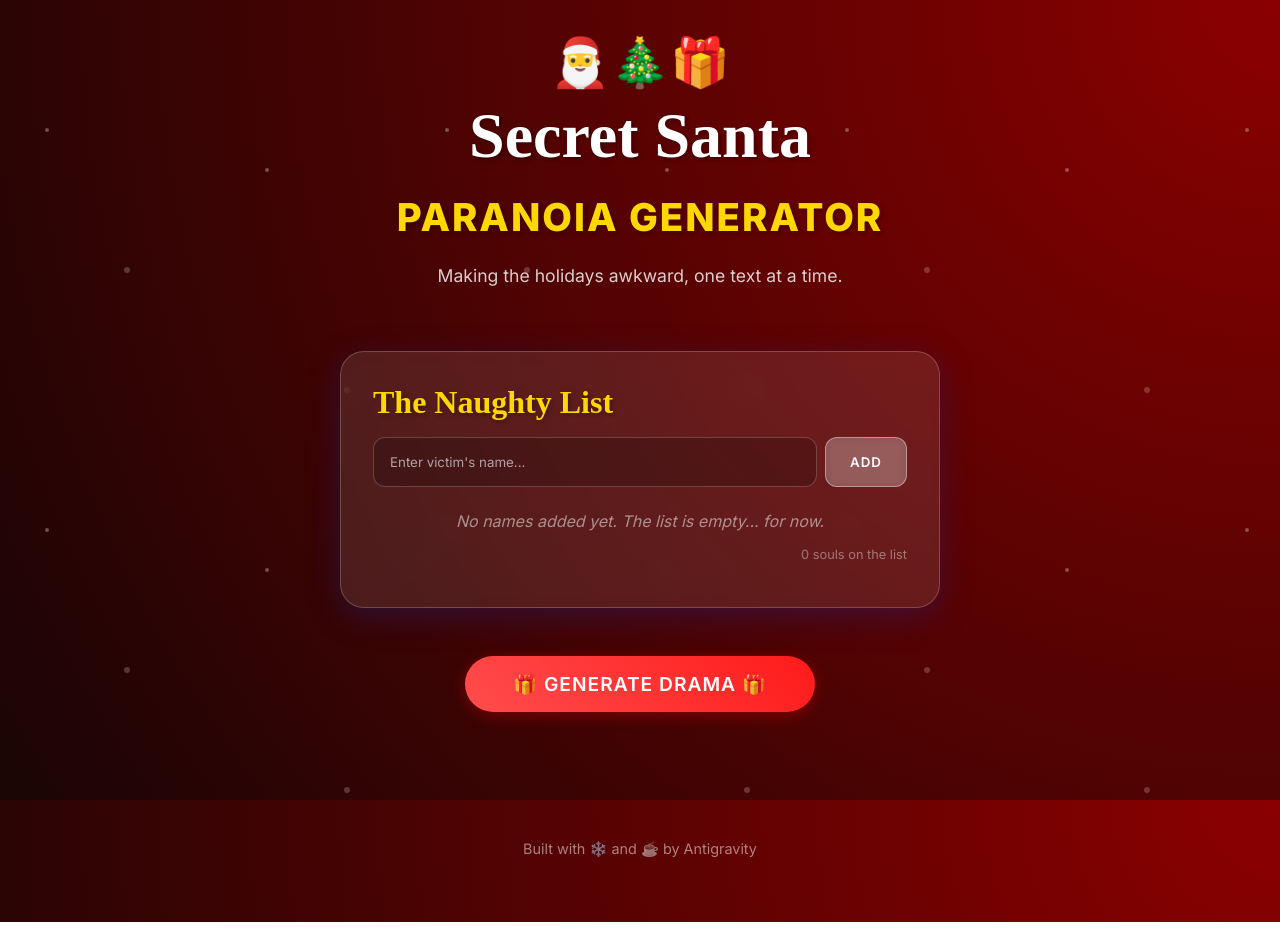
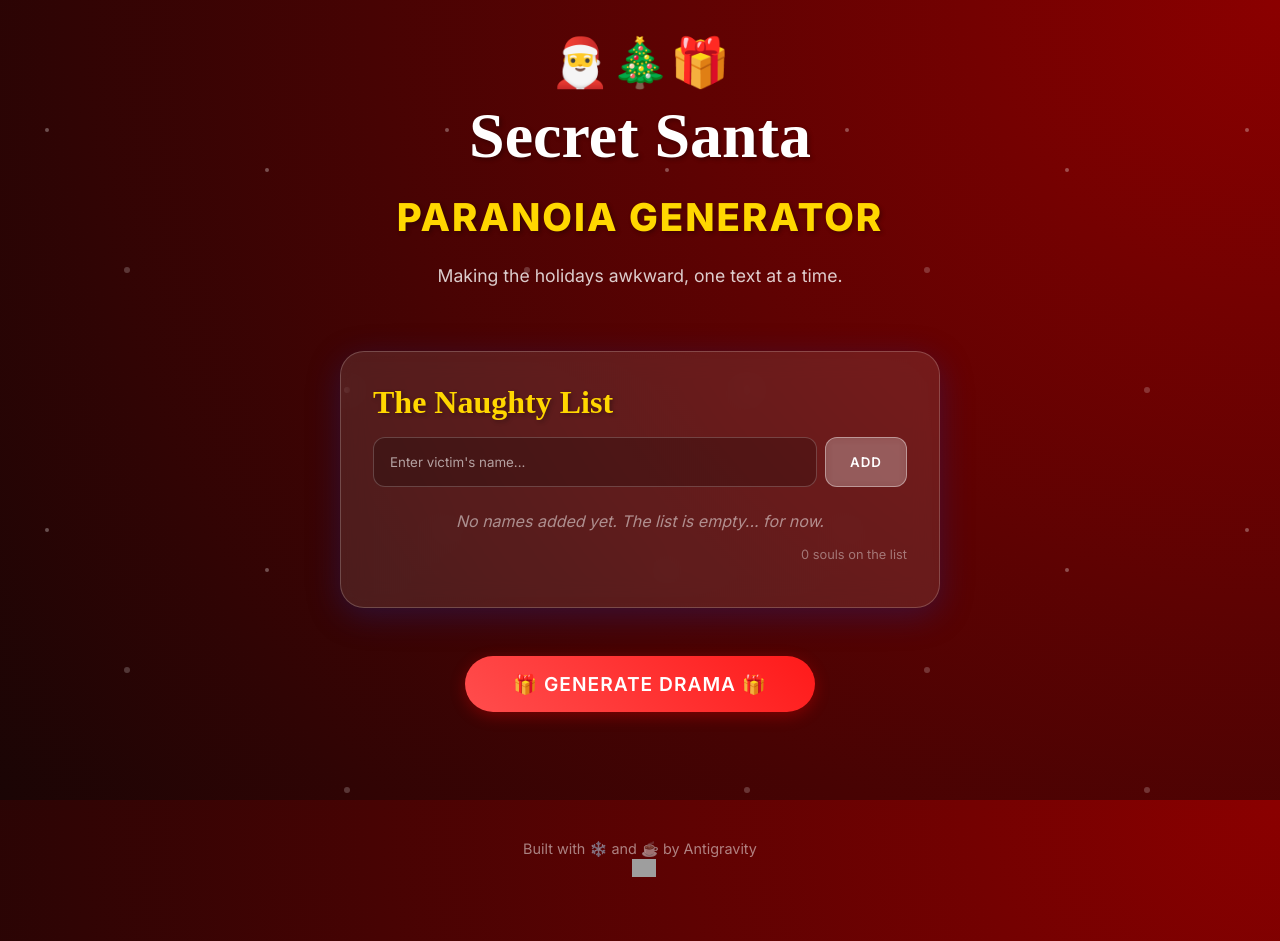
Before and after one commit to k1lgor/secret-santa-paranoia, a React (Vite) app: page / in a window 1280 px wide. Built offline with nearby package versions, Linux system fonts and the light colour scheme; grey boxes are pictures that could not be loaded; a web font is replaced by a local one.

Commit message:
feat: Implement initial `App.jsx` component, establishing the main application structure, state management, and UI layout.

```diff
--- a/src/App.jsx
+++ b/src/App.jsx
@@ -80,7 +80,19 @@
           fontSize: "0.9rem",
         }}
       >
-        Built with ❄️ and ☕ by Antigravity
+        Built with ❄️ and ☕ by Antigravity <br />
+        <a
+          href="https://github.com/k1lgor/secret-santa-paranoia"
+          target="_blank"
+          rel="noopener noreferrer"
+          style={{ marginLeft: "0.5rem" }}
+        >
+          <img
+            src="https://cdn.jsdelivr.net/npm/simple-icons@v5/icons/github.svg"
+            alt="GitHub"
+            style={{ height: "1.2em", verticalAlign: "middle" }}
+          />
+        </a>
       </footer>
     </>
   );
```
